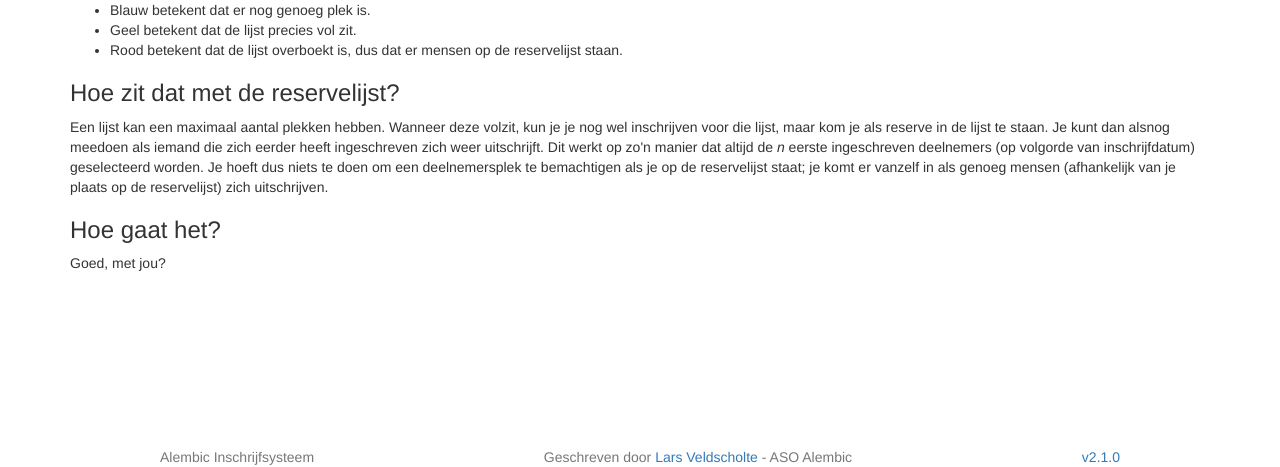
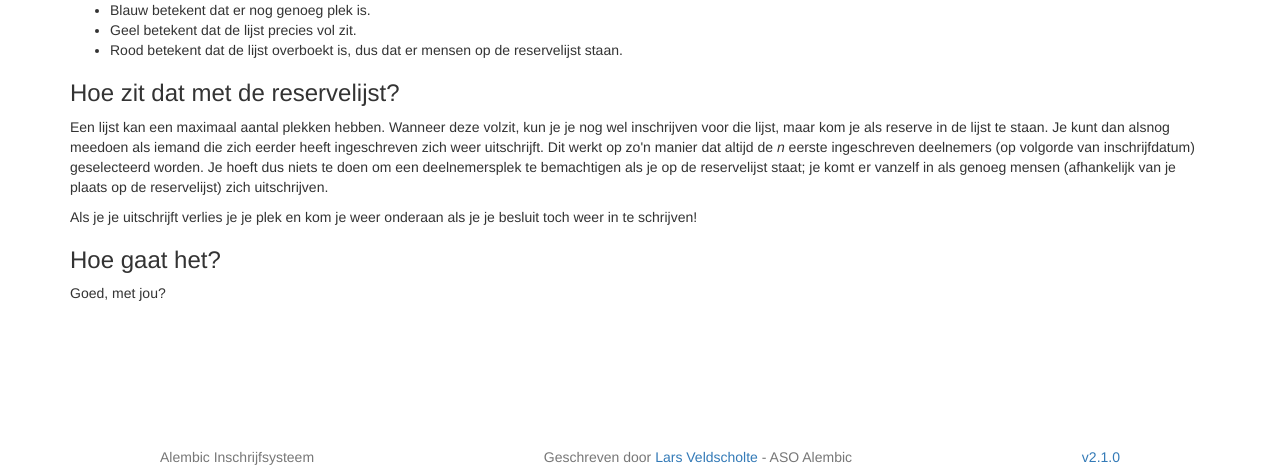
Before and after one commit to ASO-Alembic/Inschrijflijst, a Django app: page /faq in a window 1280 px wide. Shown: the part 303-770 px from the top of the page. Run offline with Django 3.2, Linux system fonts and the light colour scheme; parts of the project's set-up code (start-up, migrations or seed data) failed here and were passed over; some libraries are stand-ins or nearby versions.

Commit message:
Clarify FAQ on backup registrations

```diff
--- a/app/templates/faq.html
+++ b/app/templates/faq.html
@@ -20,6 +20,7 @@
 
 	<h3>Hoe zit dat met de reservelijst?</h3>
 	<p>Een lijst kan een maximaal aantal plekken hebben. Wanneer deze volzit, kun je je nog wel inschrijven voor die lijst, maar kom je als reserve in de lijst te staan. Je kunt dan alsnog meedoen als iemand die zich eerder heeft ingeschreven zich weer uitschrijft. Dit werkt op zo'n manier dat altijd de <i>n</i> eerste ingeschreven deelnemers (op volgorde van inschrijfdatum) geselecteerd worden. Je hoeft dus niets te doen om een deelnemersplek te bemachtigen als je op de reservelijst staat; je komt er vanzelf in als genoeg mensen (afhankelijk van je plaats op de reservelijst) zich uitschrijven.</p>
+	<p>Als je je uitschrijft verlies je je plek en kom je weer onderaan als je je besluit toch weer in te schrijven!</p>
 
 	<h3>Hoe gaat het?</h3>
 	<p>Goed, met jou?</p>
```
